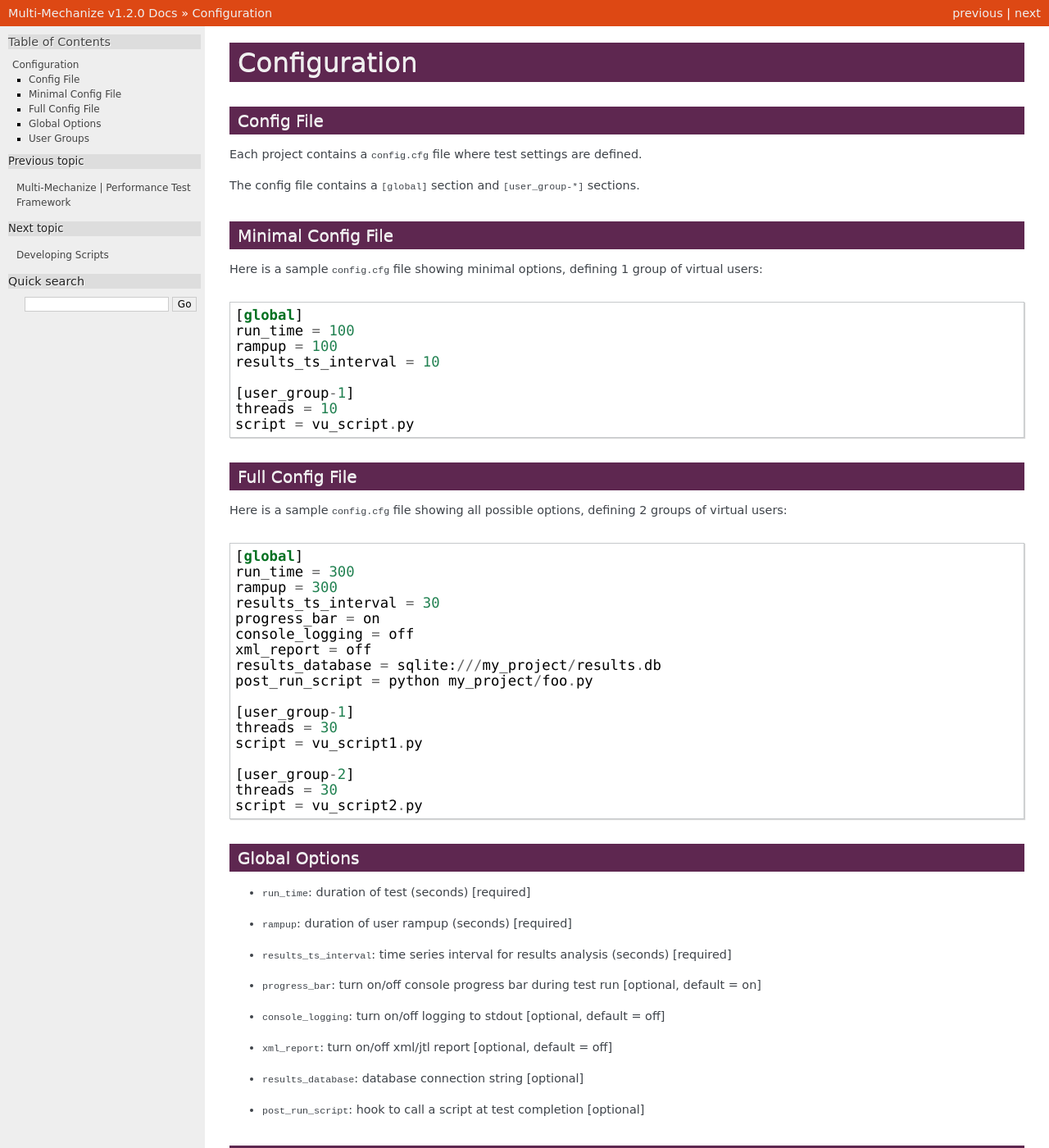
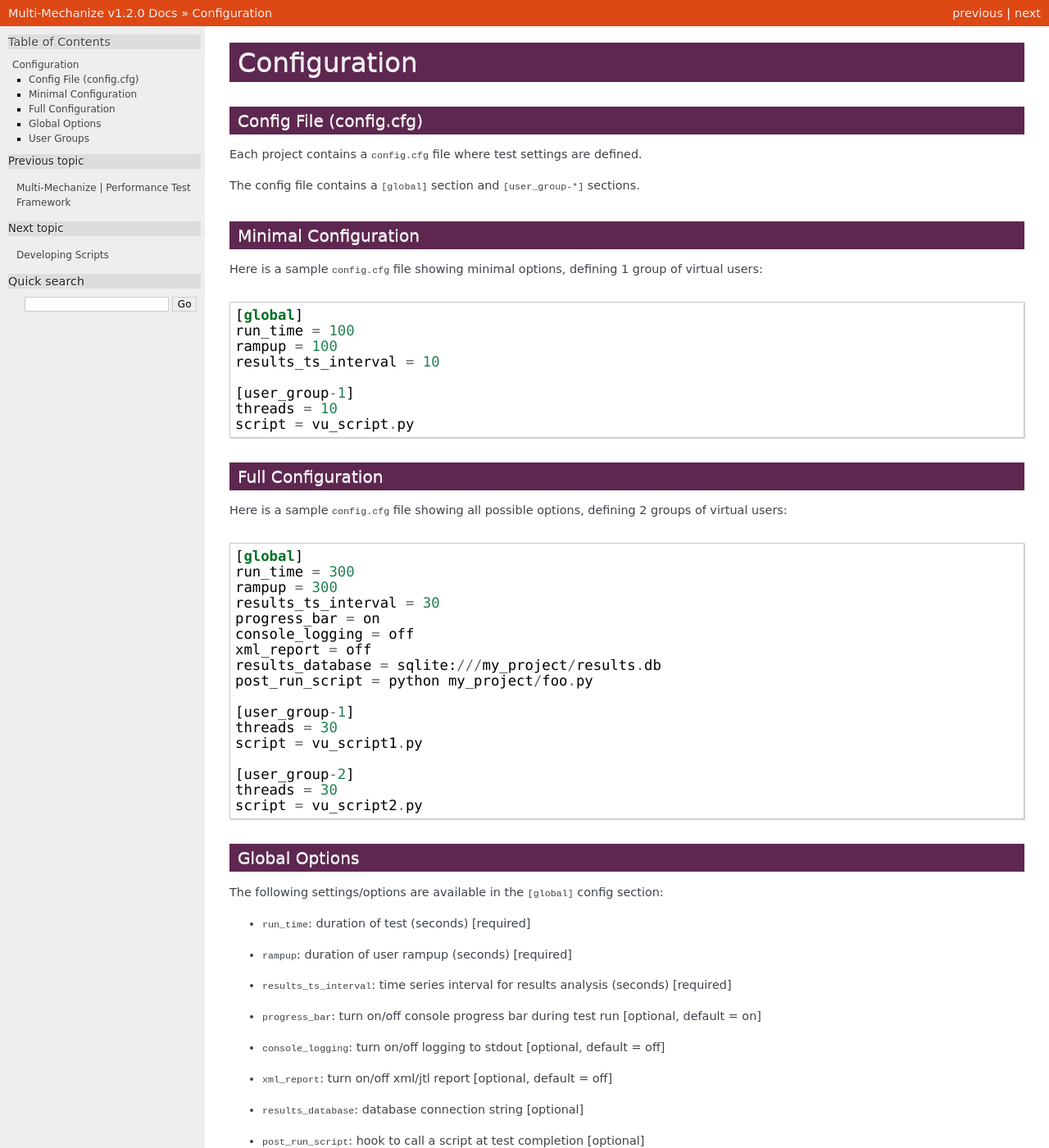
Before and after one commit to cgoldberg/multi-mechanize, a Sphinx documentation site: the page built from docs/configfile.rst, in a window 1280 px wide and 1400 px high. Shown: the whole window at 82% size. Built offline with Sphinx 7.4.7, drawn with Linux system fonts in a browser that asks for light colours; some of the changed text lies outside the part shown.

Commit message:
doc update, config

```diff
--- a/docs/configfile.rst
+++ b/docs/configfile.rst
@@ -1,17 +1,17 @@
 Configuration
 =============
 
-***************
-    Config File
-***************
+****************************
+    Config File (config.cfg)
+****************************
 
 Each project contains a ``config.cfg`` file where test settings are defined.
 
 The config file contains a ``[global]`` section and ``[user_group-*]`` sections.
 
-***********************
-    Minimal Config File
-***********************
+*************************
+    Minimal Configuration
+*************************
 
 Here is a sample ``config.cfg`` file showing minimal options, defining 1 group of virtual users::
 
@@ -24,9 +24,9 @@
     threads = 10
     script = vu_script.py
 
-********************
-    Full Config File
-********************
+**********************
+    Full Configuration
+**********************
 
 Here is a sample ``config.cfg`` file showing all possible options, defining 2 groups of virtual users::
 
@@ -52,6 +52,8 @@
     Global Options
 ******************
 
+The following settings/options are available in the ``[global]`` config section:
+
 * ``run_time``: duration of test (seconds) [required]
 * ``rampup``: duration of user rampup (seconds) [required]
 * ``results_ts_interval``: time series interval for results analysis (seconds) [required]
@@ -61,9 +63,11 @@
 * ``results_database``: database connection string [optional]
 * ``post_run_script``: hook to call a script at test completion [optional]
 
-***********
-User Groups
-***********
+***************
+    User Groups
+***************
+
+The following settings/options are available in each ``[user_group-*]`` config section:
 
 * ``threads``: number of threads/virtual users
 * ``script``: virtual user test script to run
```
